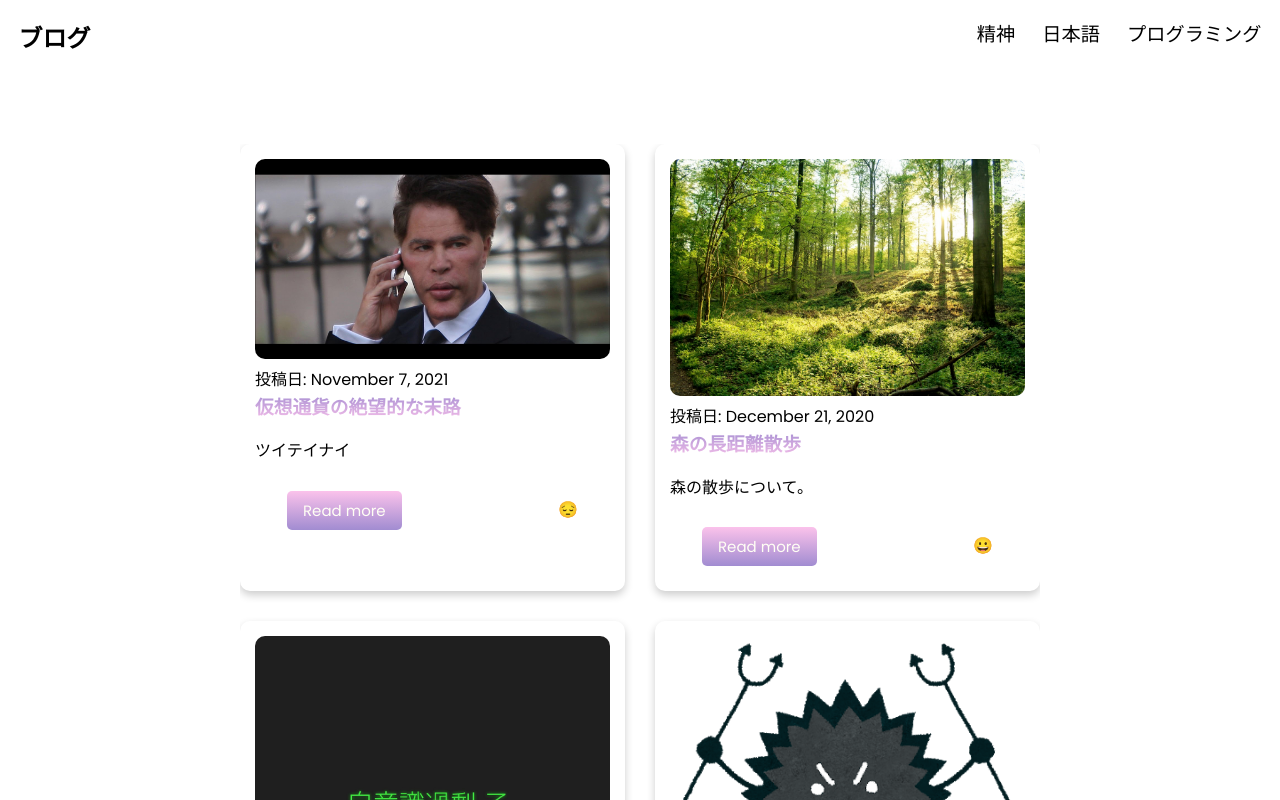
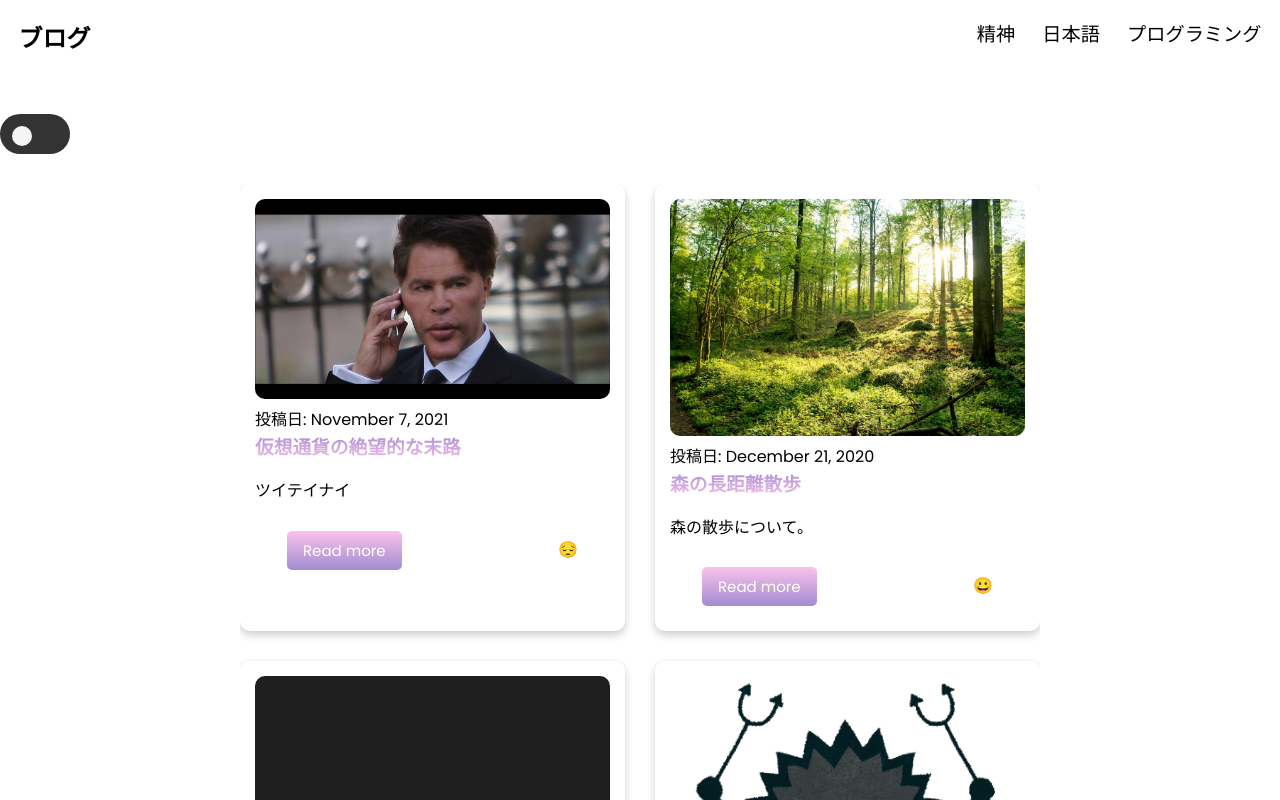
Before and after one commit to jcc98/nextblog, a Next.js app: page / in a window 1280 px wide. Shown: the top 800 px of the page. Built offline with nearby package versions, Linux system fonts and the light colour scheme.

Commit message:
dark theme toggle

```diff
--- /dev/null
+++ b/components/ThemeToggle.tsx
@@ -0,0 +1,31 @@
+import React, { useState, useEffect } from "react"
+import styles from "../styles/themetoggle.module.css"
+export default function ThemeToggle() {
+  const [isEnabled, setIsEnabled] = useState<boolean>(false)
+
+  useEffect(() => {
+    console.log("later")
+  }, [isEnabled])
+
+  const toggleState = ():void => {
+    setIsEnabled(prevState => !prevState)
+  }
+
+  return(
+    <label className={styles.togglewrapper} htmlFor="toggle">
+      <div className={`${styles.toggle} ${isEnabled ? styles.enabled : styles.disabled}`}>
+        <span className={styles.hidden}>
+          {isEnabled ? "Enable" : "Disable"}
+        </span>
+        <input
+          id="toggle"
+          name="toggle"
+          type="checkbox"
+          defaultChecked={isEnabled}
+          onClick={toggleState}
+        />
+      </div>
+    </label>
+  )
+
+}
--- a/pages/index.tsx
+++ b/pages/index.tsx
@@ -10,6 +10,7 @@ import {Post} from "../components/Post"
 import {sortByDate} from "../utils"
 //Styled component
 import { PostsStyle } from "../components/styles/Post.styled"
+import ThemeToggle from "../components/ThemeToggle"
 
 interface IFilteredPosts {
   slug: "string";
@@ -52,6 +53,7 @@ switch(navValue) {
   return (
     <>
         <Header setNavValue={setNavValue}/>
+        <ThemeToggle/>
         <div>
         <Head>
           <title>ブログ</title>
--- a/styles/globals.css
+++ b/styles/globals.css
@@ -7,6 +7,12 @@
   overflow-x: hidden;
 
 
+}
+
+:root {
+  --black: #333333;
+  --white: #f5f5f5;
+	--transition: 0.5s ease;
 }
 
 body {
--- /dev/null
+++ b/styles/themetoggle.module.css
@@ -0,0 +1,48 @@
+.hidden {
+  clip: rect(0 0 0 0);
+  clip-path: inset(50%);
+  height: 1px;
+  overflow: hidden;
+  position: absolute;
+  white-space: nowrap;
+  width: 1px;
+}
+
+.togglewrapper {
+  width: 70px;
+  display: block;
+}
+
+.toggle {
+  height: 40px;
+  width: 70px;
+  background: var(--black);
+  border-radius: 40px;
+  padding: 12px;
+  position: relative;
+  margin: auto;
+  cursor: pointer;
+}
+
+.toggle::before {
+  content: "";
+  display: block;
+  height: 20px;
+  width: 20px;
+  border-radius: 30px;
+  background: var(--white);
+  position: absolute;
+  z-index: 2;
+  transform: translate(0);
+  transition: transform var(--transition);
+}
+
+.toggle.enabled::before {
+  transform: translateX(25px);
+}
+
+.toggle input {
+  position: absolute;
+  top: 0;
+  opacity: 0;
+}
```
Also changed, not shown: components/styles/ThemeToggle.styled.js (added).
